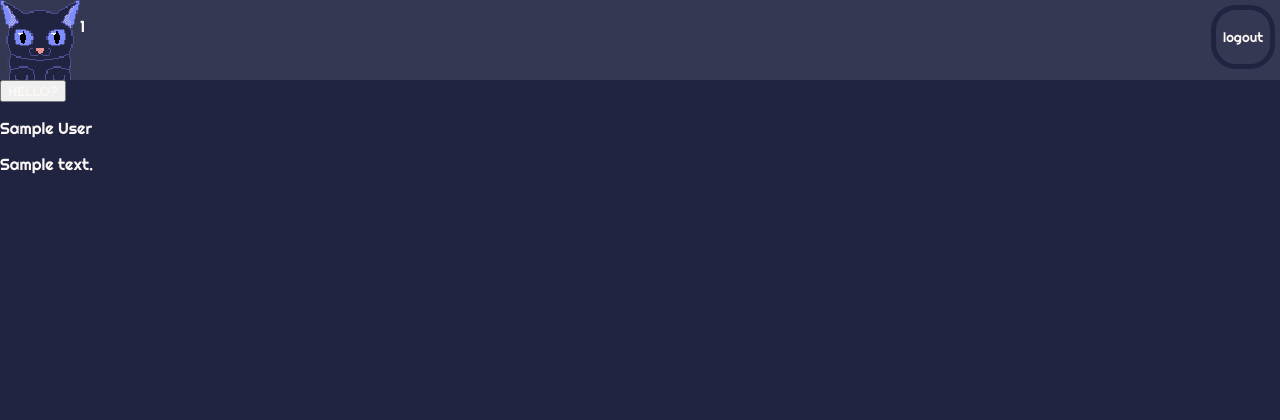
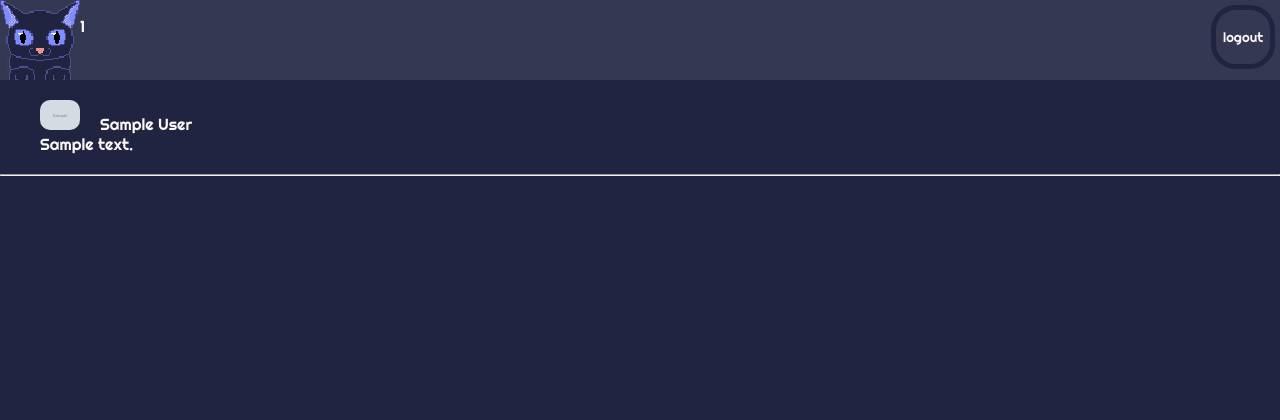
Before and after one commit to zebakayame/PHP_chat_server_bones, a PHP site: page /page/general.php in a window 1280 px wide. Shown: the top 420 px of the page. Run offline with PHP 8.4, Linux system fonts and the light colour scheme; the visitor is signed in with stand-in values (Sample User, id 1); tables that the repository leaves empty or names only in its code hold one stand-in row (values such as "Sample post"); grey boxes marked "Sample" are stand-in pictures.

Commit message:
image implemmentation

```diff
--- a/css/discussion.css
+++ b/css/discussion.css
@@ -168,3 +168,16 @@ button {
     background-color: var(--accent-color);
     border-color: var(--accent-color);
 }
+
+.message{
+    padding: 0px 20px 0px 20px;
+}
+.message p{
+    margin: 20px;
+}
+.userImage{
+    width: 40px;
+    image-rendering: pixelated;
+    border-radius: 10px;
+    margin: 0px 20px 0px 0px;
+}
--- a/page/fetch_messages.php
+++ b/page/fetch_messages.php
@@ -11,14 +11,18 @@ include("sqlConnection.php");
                 // El loop
                 while ($eachMess = mysqli_fetch_assoc($result)) {
                     $sqlUserNameGetor = "SELECT USERS.name FROM USERS WHERE USERS.id = " . $eachMess['user_id'];
+                    $sqlImageUserGetor = "SELECT USERS.image_profile FROM USERS WHERE USERS.id = " . $eachMess['user_id'];
                     $userNameResult = mysqli_query($con, $sqlUserNameGetor);
-                    $row = mysqli_fetch_assoc($userNameResult);
-                    $userName = $row["name"];
+                    $userImageResult = mysqli_query($con, $sqlImageUserGetor);
+                    $rowN = mysqli_fetch_assoc($userNameResult);
+                    $rowI = mysqli_fetch_assoc($userImageResult);
+                    $userName = $rowN["name"];
+                    $userImage = $rowI["image_profile"];
                     echo
                         '<div class="message">
-                            <p>'. $userName .'</p>
-                            <p>'. $eachMess['message'] .'</p>
-                        </div><br>'
+                            <p><img src="'. $userImage .'" class="userImage">'. $userName .'
+                            <br>'. $eachMess['message'] .'</p>
+                        </div><hr>'
                     ;
                 }
 
--- a/page/general.php
+++ b/page/general.php
@@ -10,7 +10,7 @@
     <script src="../js/sendingMessage.js"></script>
     <title>UwU</title>
 </head>
-<body onload="refresh()">
+<body onload="setup()">
     <?php
         include("sqlConnection.php");
         session_start();
@@ -28,6 +28,7 @@
 
     ?>
     <script>
+
         function refresh() {
             var xhttp = new XMLHttpRequest();
             xhttp.onreadystatechange = function() {
@@ -37,8 +38,15 @@
             };
             xhttp.open("GET", "fetch_messages.php", true);
             xhttp.send();
+            scroolChat();
         }
-
+        function scroolChat(){
+            var chat = document.querySelector('.chat');
+            chat.scrollTop = chat.scrollHeight;
+        }
+        var loooper = setInterval(function(){
+            refresh();
+        }, 500);
     </script>
     <div id="topHead">
         <div id="spacement">
@@ -52,7 +60,6 @@
         </form>
     </div>
     <div class="chat">
-    <button onclick="refresh()">HELLO?</button>
     <div id="chat">
 
     </div>
```
Also changed, not shown: page/register.php (added, +24 -0 lines), img/pp/def.png (added), img/pp/king.jpeg (added).
